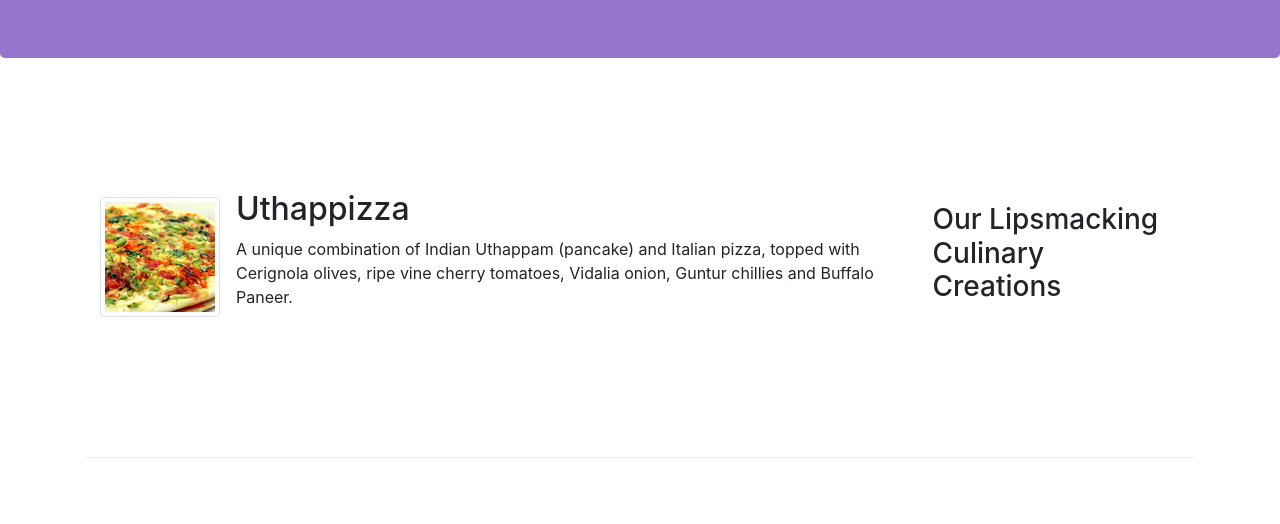
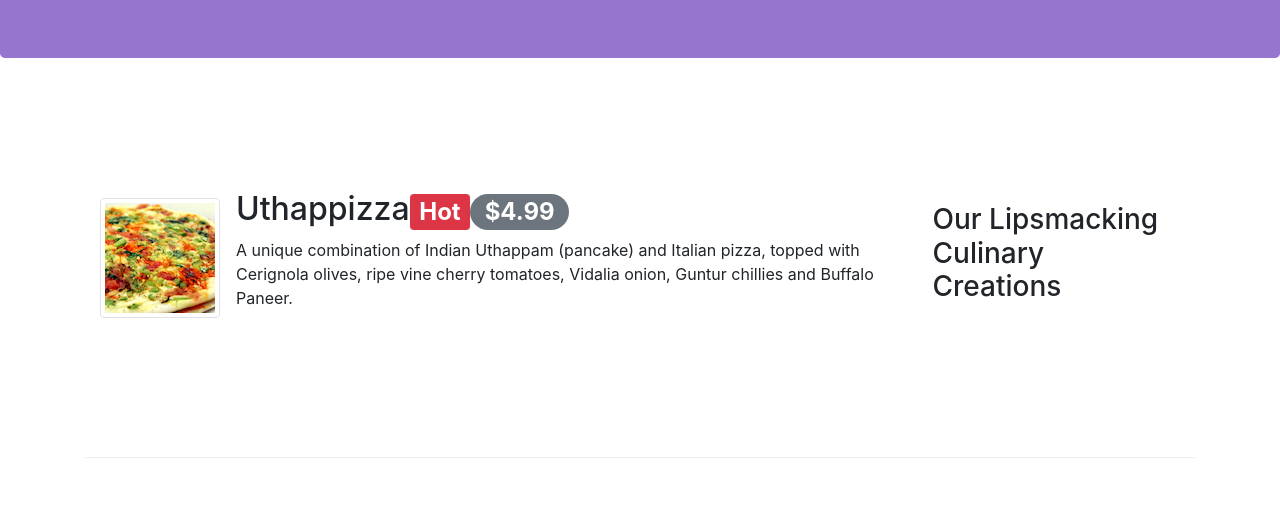
Before and after one commit to LaSummer/conFusion, a website: page index.html in a window 1280 px wide. Shown: the part 276-800 px from the top of the page. Drawn offline with nearby package versions, Linux system fonts and the light colour scheme.

Commit message:
alerting users

```diff
--- a/index.html
+++ b/index.html
@@ -55,7 +55,7 @@
                 <div class='media'>
                     <img class='d-flex mr-3 img-thumbnail align-self-center' src='img/uthappizza.png' alt='uthappizza'>
                     <div class='media-body'>
-                        <h2 class='mt-0'>Uthappizza</h2>
+                        <h2 class='mt-0'>Uthappizza<span class='badge badge-danger'>Hot</span><span class='badge badge-pill badge-secondary'>$4.99</span></h2>
                         <p class='d-none d-sm-block'>A unique combination of Indian Uthappam (pancake) and Italian pizza, topped with Cerignola olives, ripe vine cherry tomatoes, Vidalia onion, Guntur chillies and Buffalo Paneer.</p>
                     </div>
                 </div>
```
